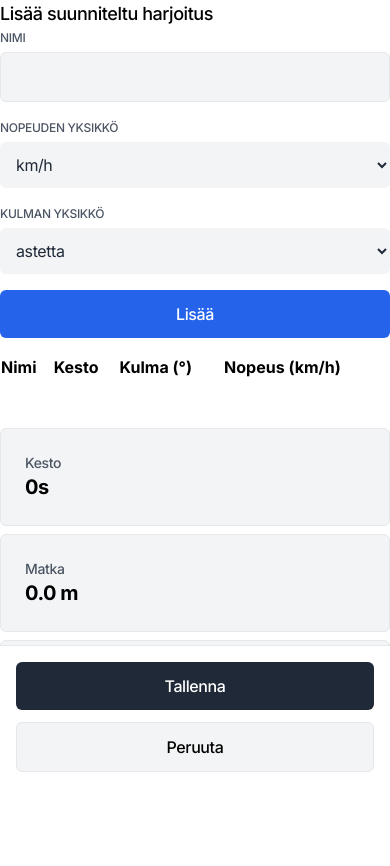
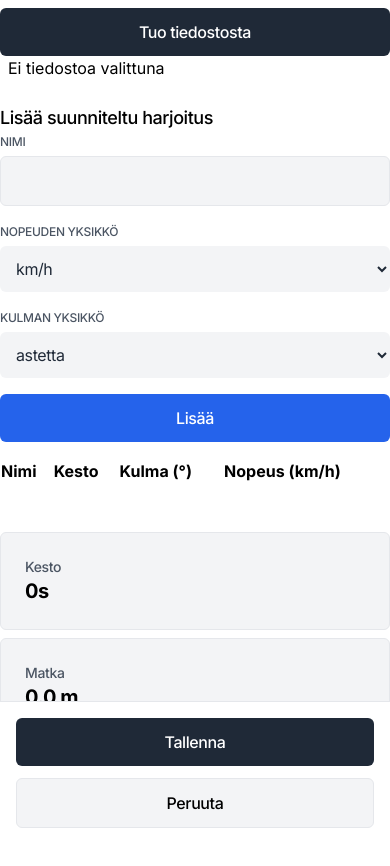
Before and after one commit to silte/workout-planner, a Next.js app: page /harjoitukset/lisaa in a window 390 px wide. Shown: the top 866 px of the page. Before the commit the page ends 844 px from the top, so only its background shows below. Built offline with nearby package versions, Linux system fonts and the light colour scheme.

Commit message:
Move import flow to normal creation

```diff
--- a/app/harjoitukset/suunnitelmat/lisaa/tuo/page.tsx
+++ /dev/null
@@ -1,39 +0,0 @@
-'use client';
-
-import { AddWorkoutContainer } from '$containers/workout-templates/add-workout-template.container';
-import { Container } from '$layouts/container/container';
-import {
-  TEMPLATE_FILENAME_EXTENSION,
-  useHandleFileUpload,
-} from '$utils/file-helper';
-
-export default function ImportWorkoutTemplatePage() {
-  const { uploadedUserData, handleFileChange, overrideFilename } =
-    useHandleFileUpload();
-
-  return (
-    <div>
-      <Container>
-        <label
-          htmlFor="selectFiles"
-          className="inline-flex items-center justify-center w-full px-6 py-3 text-base font-medium tracking-tight text-white transition duration-150 ease-in-out bg-gray-800 rounded-md cursor-pointer sm:w-auto focus:ring-2 focus:ring-offset-2 focus:outline-none hover:opacity-75 focus:opacity-75 focus:ring-gray-800"
-        >
-          Valitse tiedosto
-          <input
-            className="hidden"
-            type="file"
-            id="selectFiles"
-            onChange={handleFileChange}
-            accept={TEMPLATE_FILENAME_EXTENSION}
-          />
-        </label>
-        <span className="ml-2">
-          {overrideFilename || 'Ei tiedostoa valittuna'}
-        </span>
-      </Container>
-      {uploadedUserData && (
-        <AddWorkoutContainer importData={uploadedUserData} />
-      )}
-    </div>
-  );
-}
--- a/src/components/blocks/form/form.footer.tsx
+++ b/src/components/blocks/form/form.footer.tsx
@@ -16,7 +16,7 @@ export const FormFooter = ({
 }: FormFooterProps): JSX.Element => {
   return (
     <>
-      <div className="py-4 bg-white fixed lg:static left-0 right-0 bottom-[calc(56px+env(safe-area-inset-bottom))] px-4 lg:bg-transparent lg:mt-8 lg:px-0 border-t border-gray-200">
+      <div className="py-4 bg-white fixed lg:static left-0 right-0 bottom-[env(safe-area-inset-bottom)] px-4 lg:bg-transparent lg:mt-8 lg:px-0 border-t border-gray-200">
         <ButtonGroup isReverse isHorizontal>
           <Button accentColor={accentColor} type="submit" testId="submit">
             {submitLabel}
--- a/src/components/blocks/form/form.tsx
+++ b/src/components/blocks/form/form.tsx
@@ -31,7 +31,7 @@ export const Form = <T extends FieldValues>({
     <FormProvider {...methods}>
       <form
         onSubmit={handleSubmit(onSubmit)}
-        className="pb-[83px] lg:pb-0"
+        className="pb-[calc(140px+env(safe-area-inset-bottom))] lg:pb-0"
         id={id}
       >
         {children}
--- a/src/components/pages/workout-template-form/workout-template-form.tsx
+++ b/src/components/pages/workout-template-form/workout-template-form.tsx
@@ -111,7 +111,7 @@ export const WorkoutTemplateForm = ({
   }, [append, fields.length]);
 
   return (
-    <Container>
+    <Container className="w-full">
       <Heading variant="h1">{title}</Heading>
       <Form methods={formMethods} onSubmit={onSave} submitLabel={submitLabel}>
         <div className="flex flex-col gap-4">
--- a/src/containers/workout-templates/add-workout-template.container.tsx
+++ b/src/containers/workout-templates/add-workout-template.container.tsx
@@ -4,19 +4,18 @@ import { useRouter } from 'next/navigation';
 import { useCallback, useMemo } from 'react';
 
 import { useWorkoutTemplates } from '$hooks/useWorkoutTemplates';
+import { Container } from '$layouts/container/container';
 import {
   WorkoutTemplateForm,
   WorkoutTemplateFormValues,
 } from '$pages/workout-template-form/workout-template-form';
-import { AngleUnit, SpeedUnit, WorkoutTemplate } from '$types/workout';
+import { AngleUnit, SpeedUnit } from '$types/workout';
+import { TEMPLATE_FILENAME_EXTENSION } from '$utils/file-helper';
+import { useHandleFileUpload } from '$utils/file-helper';
 
-type AddWorkoutContainerProps = {
-  importData?: WorkoutTemplate;
-};
+export const AddWorkoutContainer = () => {
+  const { uploadedData, handleFileChange, filename } = useHandleFileUpload();
 
-export const AddWorkoutContainer = ({
-  importData,
-}: AddWorkoutContainerProps) => {
   const { push } = useRouter();
 
   const [, setWorkoutTemplates] = useWorkoutTemplates();
@@ -39,22 +38,42 @@ export const AddWorkoutContainer = ({
 
   const initialValues = useMemo<WorkoutTemplateFormValues>(
     () =>
-      importData ?? {
+      uploadedData ?? {
         id: crypto.randomUUID(),
         name: '',
         intervals: [],
         speedUnit: SpeedUnit.KMH,
         angleUnit: AngleUnit.DEGREES,
       },
-    [importData],
+    [uploadedData],
   );
 
   return (
+    <div className="flex flex-col gap-6 my-2">
+      <Container className="w-full">
+        <label
+          htmlFor="selectFiles"
+          className="inline-flex items-center justify-center w-full px-6 py-3 text-base font-medium tracking-tight text-white transition duration-150 ease-in-out bg-gray-800 rounded-md cursor-pointer sm:w-auto focus:ring-2 focus:ring-offset-2 focus:outline-none hover:opacity-75 focus:opacity-75 focus:ring-gray-800"
+        >
+          Tuo tiedostosta
+          <input
+            className="hidden"
+            type="file"
+            id="selectFiles"
+            onChange={handleFileChange}
+            accept={TEMPLATE_FILENAME_EXTENSION}
+          />
+        </label>
+        <span className="ml-2">{filename || 'Ei tiedostoa valittuna'}</span>
+      </Container>
+
       <WorkoutTemplateForm
+        key={JSON.stringify(initialValues)}
         initialValues={initialValues}
         onSave={onSave}
         title="Lisää suunniteltu harjoitus"
         submitLabel="Tallenna"
       />
+    </div>
   );
 };
--- a/src/utils/file-helper.ts
+++ b/src/utils/file-helper.ts
@@ -3,10 +3,8 @@ import { ChangeEvent, useCallback, useMemo, useState } from 'react';
 export const TEMPLATE_FILENAME_EXTENSION = '.workout-planner.json';
 
 export const useHandleFileUpload = <DataType = any>() => {
-  const [uploadedUserData, setUploadedUserData] = useState<DataType | null>(
-    null,
-  );
-  const [overrideFilename, setOverrideFilename] = useState<string | null>(null);
+  const [uploadedData, setUploadedData] = useState<DataType | null>(null);
+  const [filename, setFilename] = useState<string | null>(null);
   const [error, setError] = useState<string | null>(null);
 
   const handleFileChange = useCallback(
@@ -14,8 +12,8 @@ export const useHandleFileUpload = <DataType = any>() => {
       const { files } = changeEvent.target;
       const targetFile = files?.item(0);
       if (!targetFile) {
-        setOverrideFilename(null);
-        setUploadedUserData(null);
+        setFilename(null);
+        setUploadedData(null);
         setError('Tiedoston lataaminen epäonnistui');
         return;
       }
@@ -27,8 +25,8 @@ export const useHandleFileUpload = <DataType = any>() => {
           typeof readerEvent?.target?.result === 'string'
         ) {
           const result = JSON.parse(readerEvent.target.result);
-          setUploadedUserData(result);
-          setOverrideFilename(targetFile.name);
+          setUploadedData(result);
+          setFilename(targetFile.name);
         } else {
           setError('Tiedoston lataaminen epäonnistui');
         }
@@ -40,11 +38,11 @@ export const useHandleFileUpload = <DataType = any>() => {
 
   return useMemo(
     () => ({
-      uploadedUserData,
-      overrideFilename,
+      handleFileChange,
+      uploadedData,
+      filename,
       error,
-      handleFileChange,
     }),
-    [error, handleFileChange, overrideFilename, uploadedUserData],
+    [error, handleFileChange, filename, uploadedData],
   );
 };
```
Lines whose indentation alone changed are shown as unchanged.
